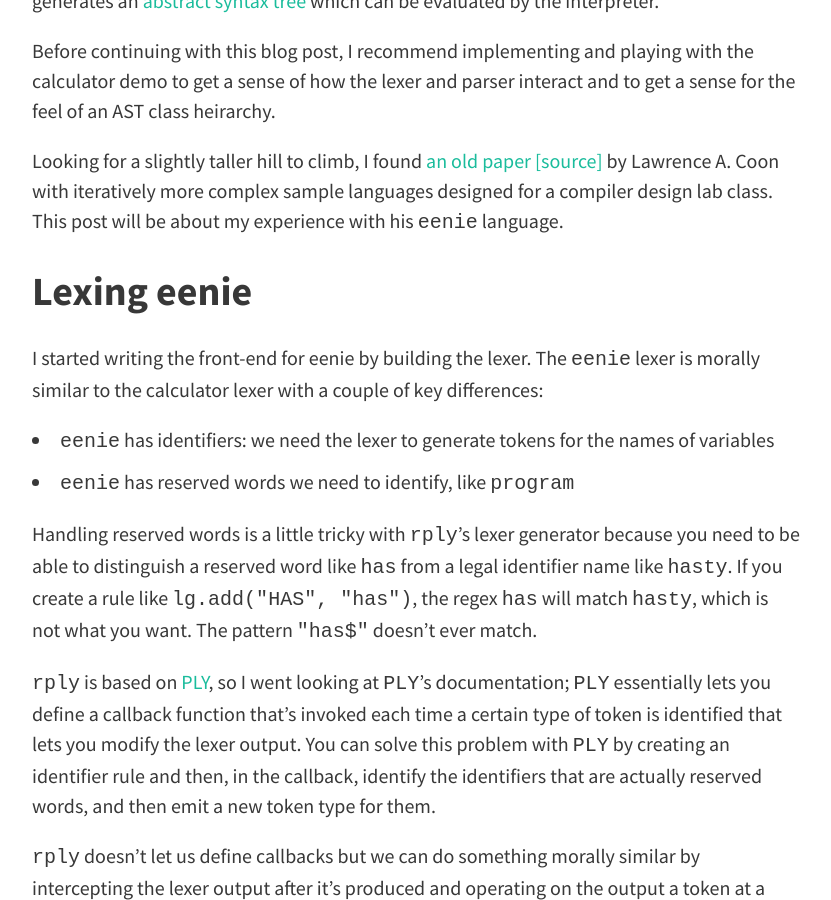
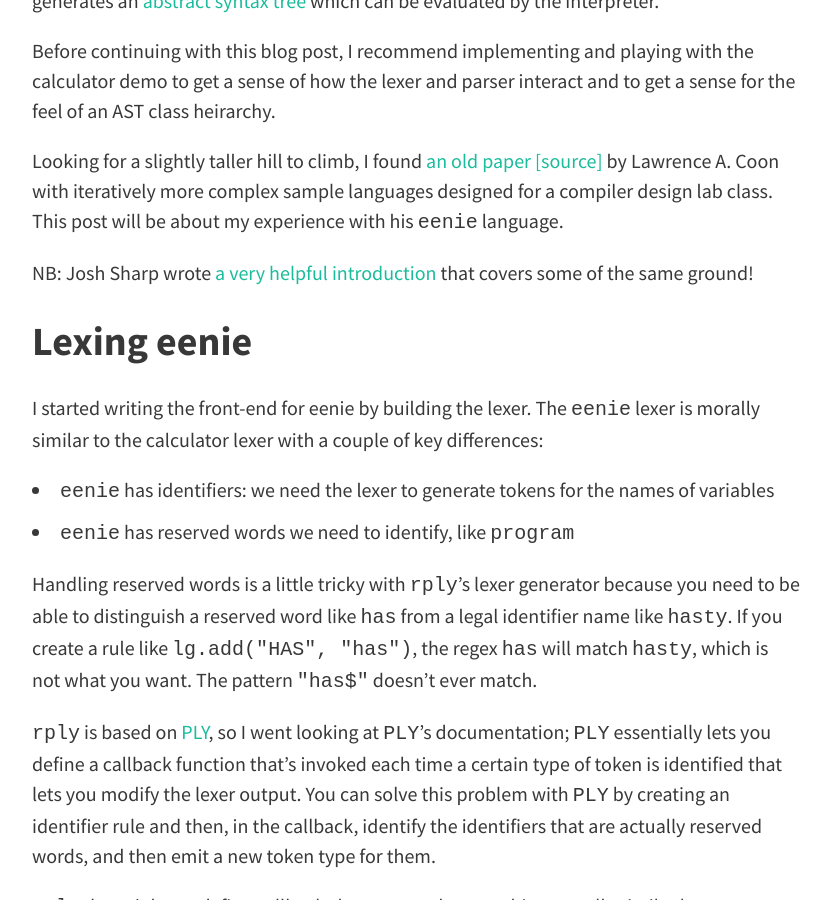
Before and after one commit to tdsmith/blog, a Jekyll site: the page built from _posts/2016-10-25-small-language-in-rpython.markdown, in a window 1280 px wide and 900 px high, scrolled down 619 px. Shown: the whole window, without its empty margins (224-1055 px from the left). Built offline with Jekyll 4.4.1, drawn with Linux system fonts in a browser that asks for light colours; nearby versions of some CDN libraries; comment, search, counter and statistics services are not loaded.

Commit message:
link to John Sharp's piece

```diff
--- a/_posts/2016-10-25-small-language-in-rpython.markdown
+++ b/_posts/2016-10-25-small-language-in-rpython.markdown
@@ -12,6 +12,8 @@ Like Alex in his talk, I'll use [rply](https://github.com/alex/rply) to generate
 Before continuing with this blog post, I recommend implementing and playing with the calculator demo to get a sense of how the lexer and parser interact and to get a sense for the feel of an AST class heirarchy.
 
 Looking for a slightly taller hill to climb, I found [an old paper](/img/eeniemeeny.pdf) [[source]](http://dl.acm.org/citation.cfm?id=234880) by Lawrence A. Coon with iteratively more complex sample languages designed for a compiler design lab class. This post will be about my experience with his `eenie` language.
+
+NB: Josh Sharp wrote [a very helpful introduction](http://joshsharp.com.au/blog/view/rpython-rply-interpreter-1) that covers some of the same ground!
 
 ## Lexing eenie
 
```
